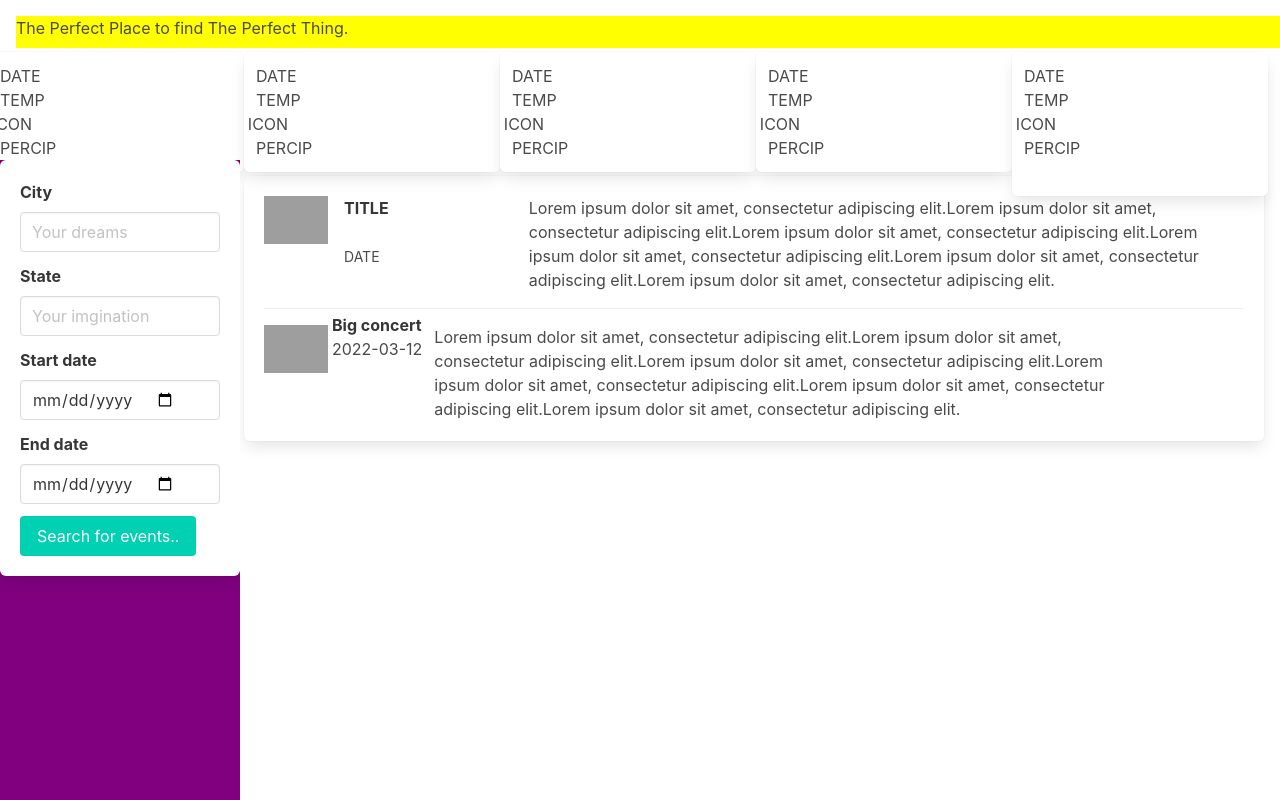
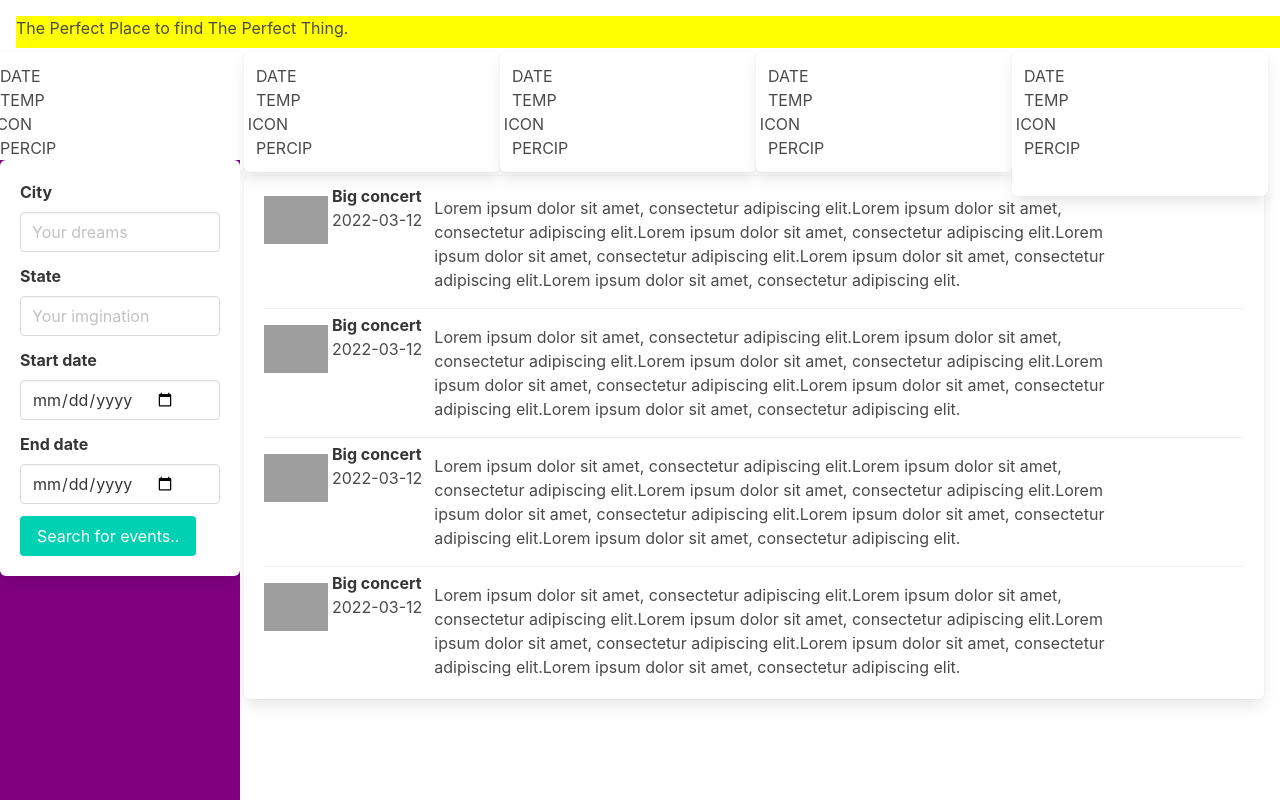
Before and after one commit to cwen13/explore-cast, a plain HTML site: page results.html in a window 1280 px wide. Drawn offline with nearby package versions, Linux system fonts and the light colour scheme; grey boxes are pictures that could not be loaded.

Commit message:
Result tile lopping through

```diff
--- a/assets/js/htmlResults.js
+++ b/assets/js/htmlResults.js
@@ -3,11 +3,26 @@
  * are created in the same way and no default tile is used
  */
 
-let eR = {"title": "Big concert",
+let eR = [{"title": "Big concert",
 	  "date": "2022-03-12",
 	  "pic": "https://images.pexels.com/photos/1105666/pexels-photo-1105666.jpeg?auto=compress&cs=tinysrgb&w=1600",
 	  "sourec": "My head",
-	  "description": "Lorem ipsum dolor sit amet, consectetur adipiscing elit.Lorem ipsum dolor sit amet, consectetur adipiscing elit.Lorem ipsum dolor sit amet, consectetur adipiscing elit.Lorem ipsum dolor sit amet, consectetur adipiscing elit.Lorem ipsum dolor sit amet, consectetur adipiscing elit.Lorem ipsum dolor sit amet, consectetur adipiscing elit.",}
+	   "description": "Lorem ipsum dolor sit amet, consectetur adipiscing elit.Lorem ipsum dolor sit amet, consectetur adipiscing elit.Lorem ipsum dolor sit amet, consectetur adipiscing elit.Lorem ipsum dolor sit amet, consectetur adipiscing elit.Lorem ipsum dolor sit amet, consectetur adipiscing elit.Lorem ipsum dolor sit amet, consectetur adipiscing elit.",},
+	  {"title": "Big concert",
+	  "date": "2022-03-12",
+	  "pic": "https://images.pexels.com/photos/1105666/pexels-photo-1105666.jpeg?auto=compress&cs=tinysrgb&w=1600",
+	  "sourec": "My head",
+	   "description": "Lorem ipsum dolor sit amet, consectetur adipiscing elit.Lorem ipsum dolor sit amet, consectetur adipiscing elit.Lorem ipsum dolor sit amet, consectetur adipiscing elit.Lorem ipsum dolor sit amet, consectetur adipiscing elit.Lorem ipsum dolor sit amet, consectetur adipiscing elit.Lorem ipsum dolor sit amet, consectetur adipiscing elit.",},
+	  {"title": "Big concert",
+	  "date": "2022-03-12",
+	  "pic": "https://images.pexels.com/photos/1105666/pexels-photo-1105666.jpeg?auto=compress&cs=tinysrgb&w=1600",
+	  "sourec": "My head",
+	   "description": "Lorem ipsum dolor sit amet, consectetur adipiscing elit.Lorem ipsum dolor sit amet, consectetur adipiscing elit.Lorem ipsum dolor sit amet, consectetur adipiscing elit.Lorem ipsum dolor sit amet, consectetur adipiscing elit.Lorem ipsum dolor sit amet, consectetur adipiscing elit.Lorem ipsum dolor sit amet, consectetur adipiscing elit.",},
+	  {"title": "Big concert",
+	  "date": "2022-03-12",
+	  "pic": "https://images.pexels.com/photos/1105666/pexels-photo-1105666.jpeg?auto=compress&cs=tinysrgb&w=1600",
+	  "sourec": "My head",
+	  "description": "Lorem ipsum dolor sit amet, consectetur adipiscing elit.Lorem ipsum dolor sit amet, consectetur adipiscing elit.Lorem ipsum dolor sit amet, consectetur adipiscing elit.Lorem ipsum dolor sit amet, consectetur adipiscing elit.Lorem ipsum dolor sit amet, consectetur adipiscing elit.Lorem ipsum dolor sit amet, consectetur adipiscing elit.",}]
 
 function buildTile (eventResults) {
   // Need to make componets
@@ -21,6 +36,7 @@ function buildTile (eventResults) {
   // -Source of event
 
   // build shell
+  let resultList = document.querySelector(".results");
   let container = document.createElement("section");
   container.setAttribute("class", "box results");
   let resultTile = document.createElement("article");
@@ -46,32 +62,28 @@ function buildTile (eventResults) {
   titleSectionEl.setAttribute("class", "content columns");
   let middleSection = document.createElement("section");
   middleSection.setAttribute("class", "media-content");
-
   let eDescEl = document.createElement("section");
   eDescEl.setAttribute("class" , "column is-four-fifths");
   eDescEl.textContent = eventResults["description"];
-
   let eSourceEl = document.createElement("a");
   eSourceEl.textContent = eventResults["source"];
 
   // build tile
   figureEl.appendChild(ePicEl);
   picSectionEl.appendChild(figureEl);
-
   eTitleEl.appendChild(dateEl);
   eTitleEl.insertBefore(breakEl, dateEl);
   eTitleEl.insertBefore(titleEl, breakEl);
   titleSectionEl.appendChild(eTitleEl);
   titleSectionEl.appendChild(eDescEl);
-
   middleSection.appendChild(titleSectionEl);
-
   resultTile.appendChild(middleSection);
   resultTile.insertBefore(picSectionEl, middleSection);
-
-  let resultList = document.querySelector(".results");
   resultList.appendChild(resultTile);
 
+  return 0;
 }
 
-buildTile(eR);
+for (let i=0; i<eR.length;i++){
+  buildTile(eR[0]);
+}
```
Also changed, not shown: results.html (+5 -5 lines).
